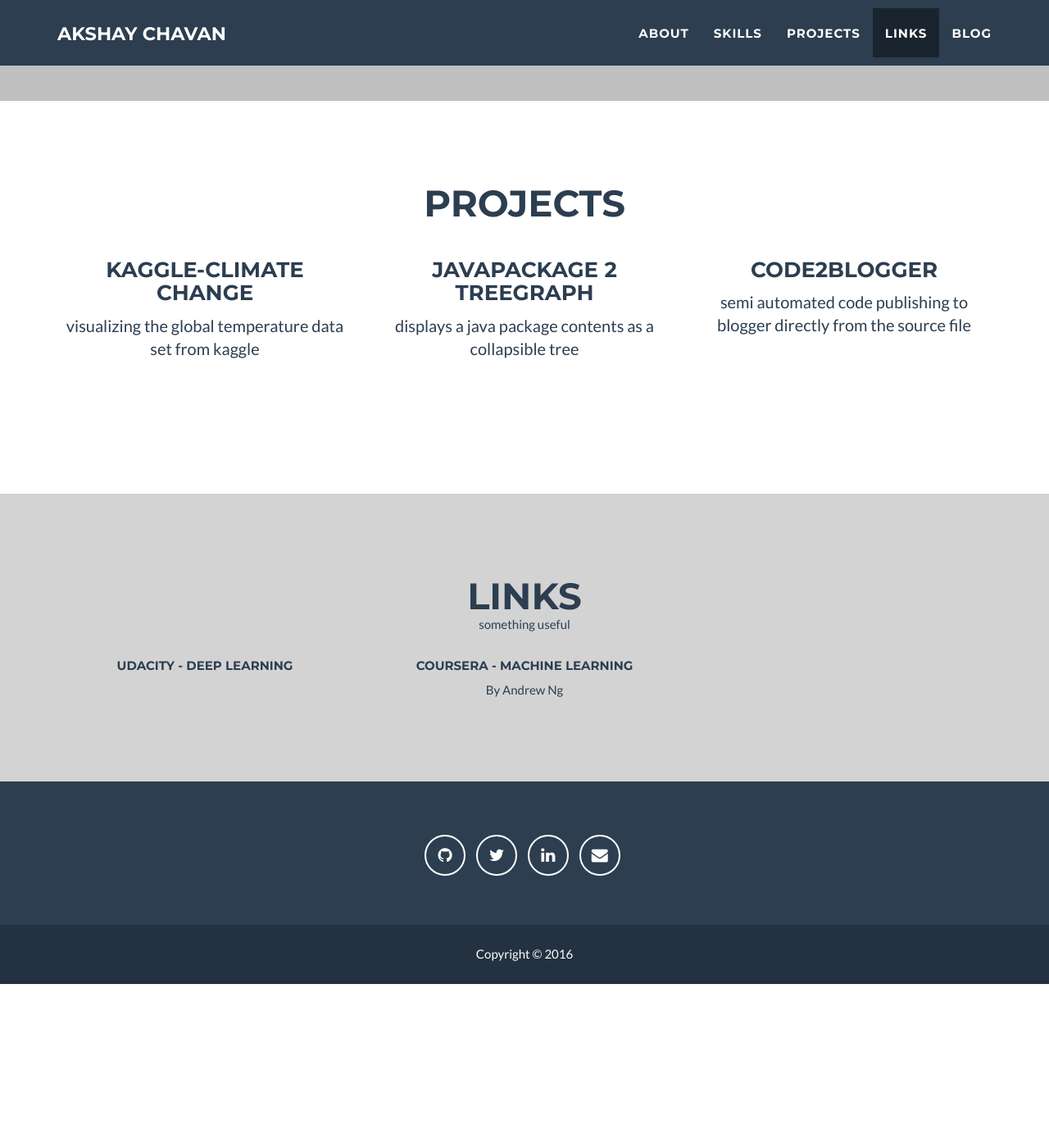
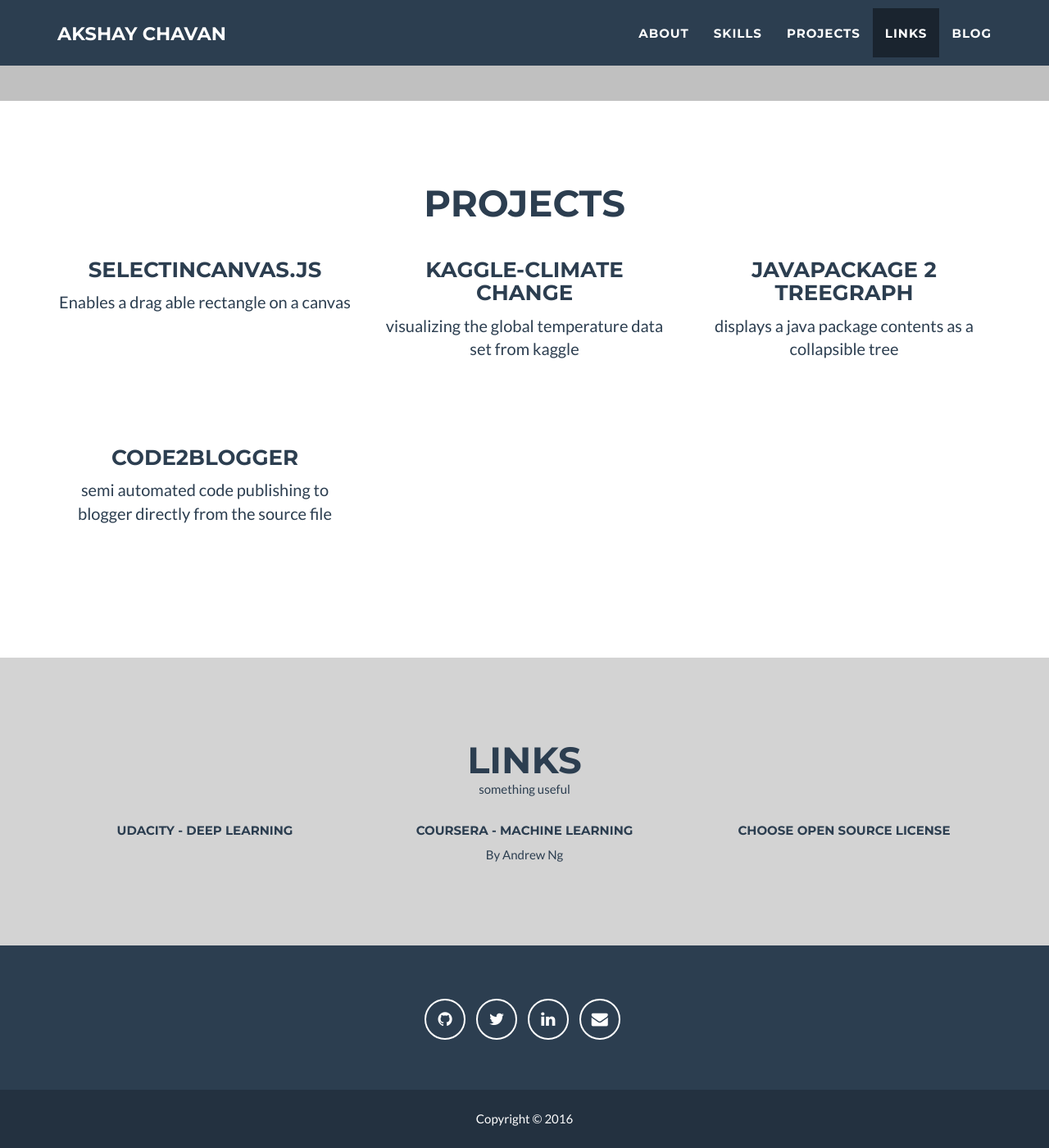
Before and after one commit to arccoder/arccoder.github.io, a Jekyll site: the page index.html, which Jekyll copies as it is, in a window 1280 px wide and 1400 px high, scrolled down 1212 px. Shown: the whole window at 82% size. Built offline with Jekyll 4.4.1, drawn with Linux system fonts in a browser that asks for light colours; nearby versions of some CDN libraries; before the commit the page ends 2412 px from its top, so only the background shows below that.

Commit message:
Update index.html
Added project - selectInCanvas
Added Link - On how to choose an open source license

```diff
--- a/index.html
+++ b/index.html
@@ -168,6 +168,22 @@
                 </div>
             </div>
             <div class="row">
+            	<div class="col-sm-4 portfolio-item">
+                    <a href="#portfolioModal1" class="portfolio-link" data-toggle="modal">
+                        <a href="https://github.com/arccoder/selectincanvasjs" target="_blank" class="img-responsive">
+                          <br>
+                          <h3>selectInCanvas.js</h3>
+                          <p>Enables a drag able rectangle on a canvas</p>
+                          <br>
+                        <a>
+                        <!--<div class="caption">
+                            <div class="caption-content">
+                                <i class="fa fa-search-plus fa-3x"></i>
+                            </div>
+                        </div>
+                        <img src="img/portfolio/cabin.png" class="img-responsive" alt="">-->
+                    </a>
+                </div>
                 <div class="col-sm-4 portfolio-item">
                     <a href="#portfolioModal1" class="portfolio-link" data-toggle="modal">
                         <a href="https://github.com/arccoder/kaggle-climatechange" target="_blank" class="img-responsive">
@@ -276,6 +292,15 @@
                           <br>
                           <h5>Coursera - Machine Learning</h5>
                           By Andrew Ng
+                          <br>
+                        <a>
+                    </a>
+                </div>
+                <div class="col-sm-4 portfolio-item">
+                    <a class="portfolio-link" data-toggle="modal">
+                        <a href="http://choosealicense.com/" target="_blank" class="img-responsive">
+                          <br>
+                          <h5>Choose open source license</h5>
                           <br>
                         <a>
                     </a>
```
